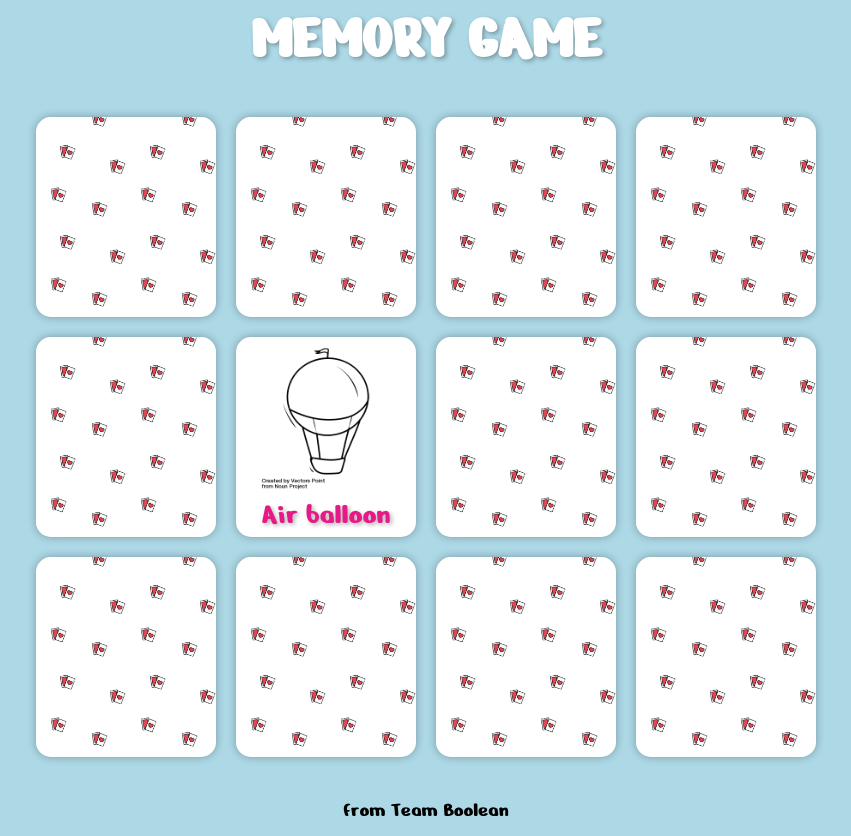
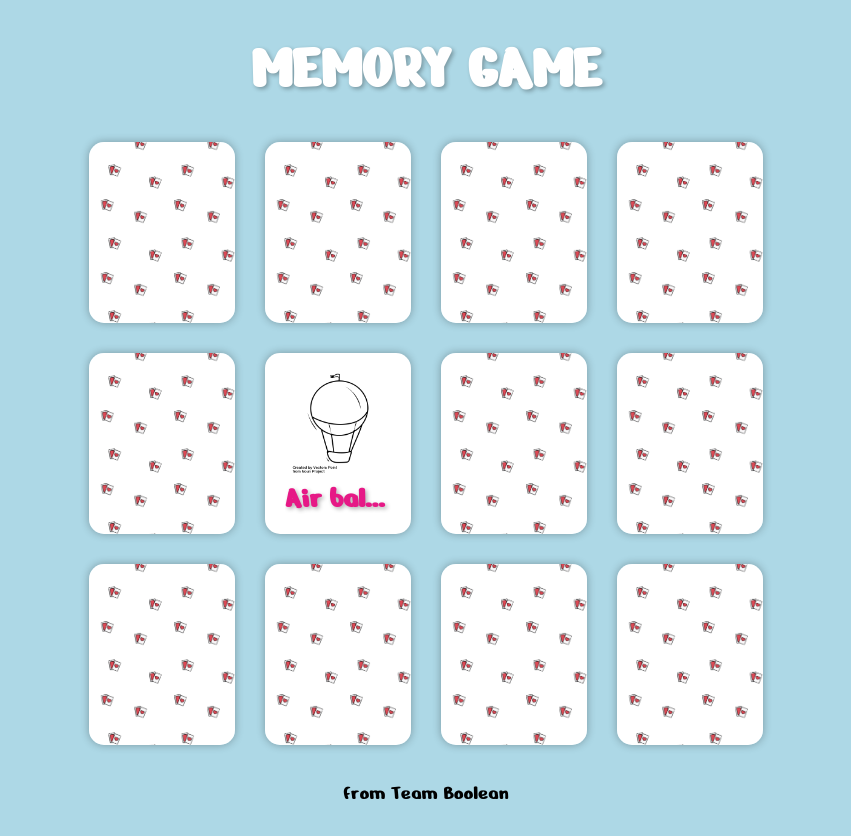
Before and after one commit to marcocanopoli/html-css-memory, a plain HTML site: page index.html in a window 1280 px wide. Shown: the whole page, without its empty margins (214-1065 px from the left). Drawn offline with Linux system fonts and the light colour scheme.

Commit message:
Correzione

```diff
--- a/css/style.css
+++ b/css/style.css
@@ -7,10 +7,11 @@
 
  body {
     font-family: 'Nerko One', cursive;
+    text-align: center;
     background-color: #ADD8E6;
 }
 
- .clearfix::after {
+ .row::after {
     content: "";
     display: table;
     clear: both;
@@ -20,75 +21,72 @@
 h1 {
     color: white;
     font-size: 64px;
-    text-align: center;
     text-transform: uppercase;
     text-shadow: 2px 2px 4px rgba(0,0,0,0.3);
 }
 
 /* main */
 .container {
-    width: 800px;
+    width: 55%;
     margin: 30px auto;
 }
 
-.card {
+.cards {
+    margin: 20px 0;
+}
+
+.card-element {
+    /* position: relative; */
     float: left;
-    position: relative;
-    height: 200px;
-    width: 180px;
-    /* height: 100%;
-    width: calc(25% - 25px); */
-    margin: 10px;
+    width: calc(25% - 30px);
+    margin: 15px;
+    padding: 20px;
+    /* padding: 20px 20px 40px; */
     border-radius: 15px;
-    box-shadow: 0 0 8px rgba(0,0,0,0.3);
     background-image: url("../img/pattern.png");
     background-size: contain;
+    background-repeat: repeat;
+    box-shadow: 0 0 8px rgba(0,0,0,0.3);
+    cursor: pointer;
 }
 
-.card:hover,
-#card-6 {
-/* .row:nth-of-type(2) .card:nth-of-type(2) { */
+.card-element img {
+    width: 100%;
+    visibility: hidden;
+}
+
+.card-element h3 {
+    /* position: absolute;
+    left: 0;
+    right: 0;
+    bottom: 0;
+    line-height: 2; */
+    color: #E61986;
+    line-height: 1;
+    font-size: 30px;
+    white-space: nowrap;
+    overflow: hidden;
+    text-overflow: ellipsis;
+    text-shadow: 2px 2px 4px rgba(0,0,0,0.3);
+    visibility: hidden;
+}
+
+.card-element:hover,
+.card-element.active {
     background-color: white;
     background-image: none;
 }
 
-.card:hover *,
-#card-6 * {
-/* .row:nth-of-type(2) .card:nth-of-type(2) * { */
-    opacity: 1;
+.card-element:hover *,
+.card-element.active * {
+    visibility: visible;
 }
 
-.card-front img {
-    position: absolute;
-    height: 150px;
-    margin: auto;
-    top: 5%;
-    left: 0;
-    right: 0;
-    opacity: 0;
-}
-
-.card-name {
-    position: absolute;
-    text-align: center;
-    left: 0;
-    right: 0;
-    bottom: 2%;
-    font-size: 30px;
-    color: #E61986;
-    text-shadow: 2px 2px 4px rgba(0,0,0,0.3);
-    white-space: nowrap;
-    overflow: hidden;
-    text-overflow: ellipsis;
-    opacity: 0;
-}
-
-.card:hover:not(#card-6) .card-name {
+.card-element:hover h3 {
     color: #e67919;
 }
 
 /* footer */
 footer {
-    text-align: center;
     font-size: 21px;
 }
--- a/index.html
+++ b/index.html
@@ -10,105 +10,83 @@
         <title>Memory</title>
     </head>
     <body>
+        <div class="container">
 
-      <!-- header  -->
+            <!-- page title  -->
             <header>
                 <h1>Memory game</h1>
             </header>
-      <!-- /header  -->
+            <!-- /page title  -->
 
-      <!-- container -->
-      <main class="container clearfix">
+            <!-- cards container -->
+            <main>
 
-        <!-- cards -->
+                <!-- cards section-->
+                <div class="cards">
                     <div class="row">
-            <div class="card">
-                <!-- <img src="img/pattern.png" alt="Card back pattern"> -->
-                <div class="card-front">
+                        <div class="card-element">
                             <img src="img/noun_Bicycle_3134821.png" alt="Bicycle">
-                    <span class="card-name">Bicycle</span>
+                            <h3>Bicycle</h3>
+                        </div>
+                        <div class="card-element">
+                                <img src="img/noun_Cruise_Ship_3134824.png" alt="Cruise ship">
+                                <h3>Cruise ship</h3>
+                        </div>
+                        <div class="card-element">
+                                <img src="img/noun_Submarine_3134738.png" alt="Submarine">
+                                <h3>Submarine</h3>
+                        </div>
+                        <div class="card-element">
+                                <img src="img/noun_Tractor_3134797.png" alt="Tractor">
+                                <h3>Tractor</h3>
                         </div>
                     </div>
-            <div class="card">
-                <div class="card-front">
+                    <div class="row">
+                        <div class="card-element">
+                            <img src="img/noun_Tram_3134750.png" alt="Tram">
+                                <h3>Tram</h3>
+                        </div>
+                        <div class="card-element active">
+                                <img src="img/noun_air_balloon_3134741.png" alt="Air balloon">
+                                <h3>Air balloon</h3>
+                        </div>
+                        <div class="card-element">
+                                <img src="img/noun_Bicycle_3134821.png" alt="Bicycle">
+                                <h3>Bicycle</h3>
+                        </div>
+                        <div class="card-element">
                             <img src="img/noun_Cruise_Ship_3134824.png" alt="Cruise ship">
-                    <span class="card-name">Cruise ship</span>
+                                <h3>Cruise ship</h3>
                         </div>
                     </div>
-            <div class="card">
-                <div class="card-front">
+                    <div class="row">
+                        <div class="card-element">
                                 <img src="img/noun_Submarine_3134738.png" alt="Submarine">
-                    <span class="card-name">Submarine</span>
+                                <h3>Submarine</h3>
                         </div>
+                        <div class="card-element">
+                                <img src="img/noun_Tractor_3134797.png" alt="Tractor">
+                                <h3>Tractor</h3>
                         </div>
-            <div class="card">
-                <div class="card-front">
-                    <img src="img/noun_Tractor_3134797.png" alt="Tractor">
-                    <span class="card-name">Tractor</span>
+                        <div class="card-element">
+                                <img src="img/noun_Tram_3134750.png" alt="Tram">
+                                <h3>Tram</h3>
+                        </div>
+                        <div class="card-element">
+                                <img src="img/noun_air_balloon_3134741.png" alt="Air balloon">
+                                <h3>Air balloon</h3>
                         </div>
                     </div>
                 </div>
-        <div class="row">
-            <div class="card">
-                <div class="card-front">
-                    <img src="img/noun_Tram_3134750.png" alt="Tram">
-                    <span class="card-name">Tram</span>
-                </div>
-            </div>
-            <div class="card" id="card-6">
-                <div class="card-front">
-                    <img src="img/noun_air_balloon_3134741.png" alt="Air balloon">
-                    <span class="card-name">Air balloon</span>
-                </div>
-            </div>
-            <div class="card">
-                <div class="card-front">
-                    <img src="img/noun_Bicycle_3134821.png" alt="Bicycle">
-                    <span class="card-name">Bicycle</span>
-                </div>
-            </div>
-            <div class="card">
-                <div class="card-front">
-                    <img src="img/noun_Cruise_Ship_3134824.png" alt="Cruise ship">
-                    <span class="card-name">Cruise ship</span>
-                </div>
-            </div>
-        </div>
-        <div class="row">
-            <div class="card">
-                <div class="card-front">
-                    <img src="img/noun_Submarine_3134738.png" alt="Submarine">
-                    <span class="card-name">Submarine</span>
-                </div>
-            </div>
-            <div class="card">
-                <div class="card-front">
-                    <img src="img/noun_Tractor_3134797.png" alt="Tractor">
-                    <span class="card-name">Tractor</span>
-                </div>
-            </div>
-            <div class="card">
-                <div class="card-front">
-                    <img src="img/noun_Tram_3134750.png" alt="Tram">
-                    <span class="card-name">Tram</span>
-                </div>
-            </div>
-            <div class="card">
-                <div class="card-front">
-                    <img src="img/noun_air_balloon_3134741.png" alt="Air balloon">
-                    <span class="card-name">Air balloon</span>
-                </div>
-            </div>
-        </div>
-        <!-- /cards -->
-
+                <!-- /cards section -->
             </main>
-      <!-- /container -->
+            <!-- /cards container -->
 
             <!-- footer -->
             <footer>
                 from Team Boolean
             </footer>
             <!-- /footer -->
+        </div>
     </body>
 </html>
```
Lines whose indentation alone changed are shown as unchanged.
